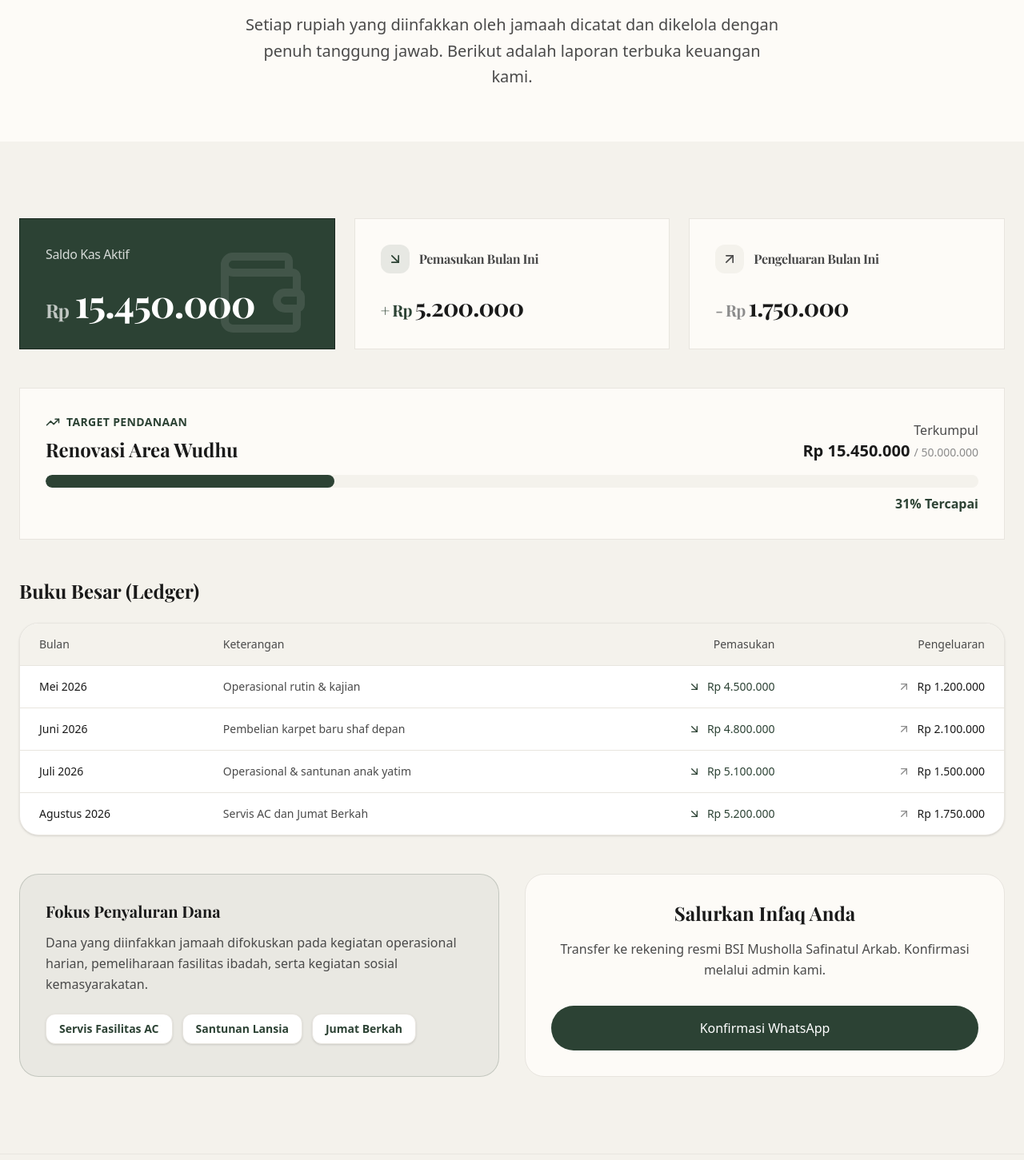
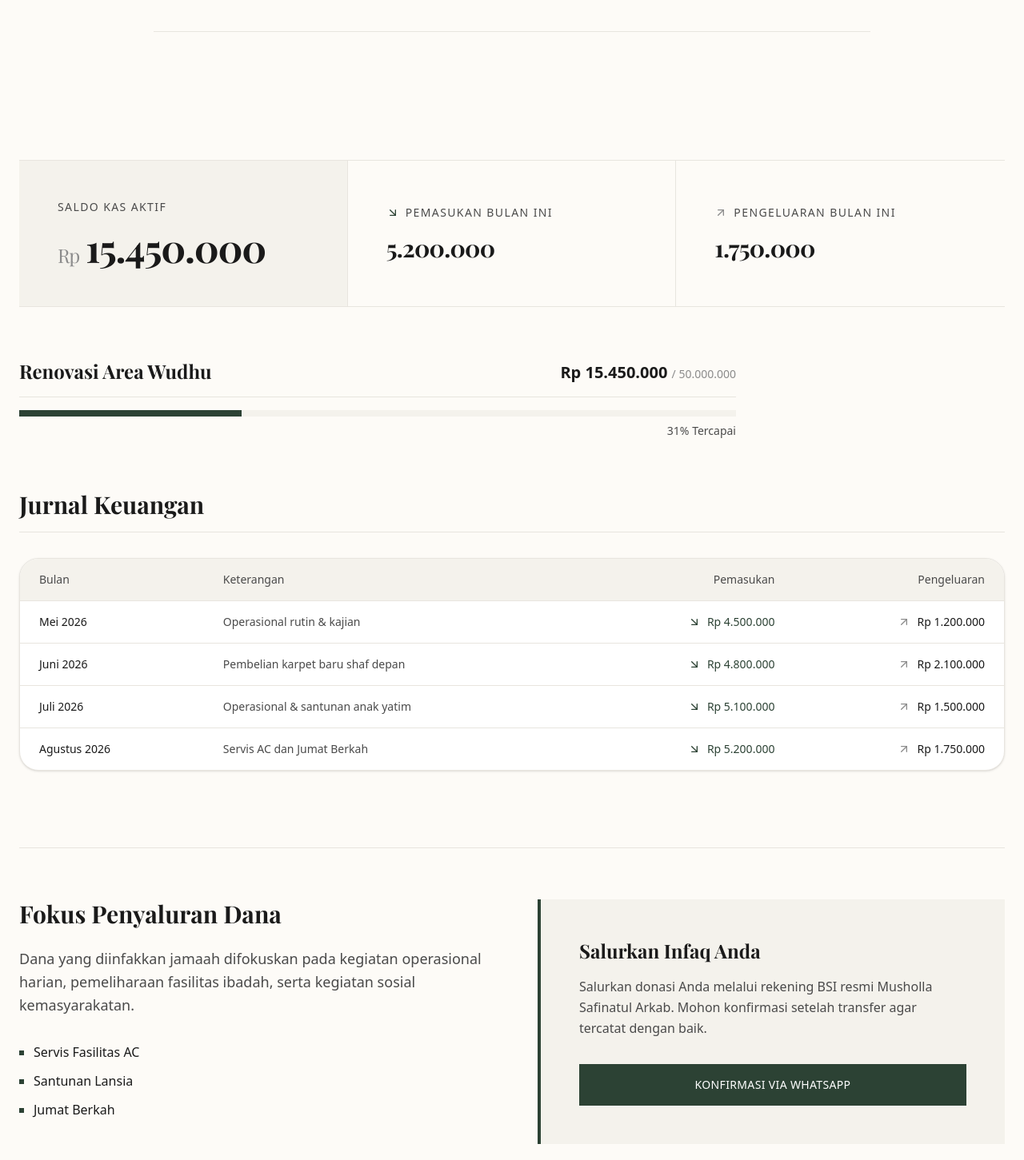
Before and after one commit to kaz-hero123/Musholla-Safinatul-Arkab, a Next.js app: page /infaq in a window 1280 px wide. Shown: the part 319-1770 px from the top of the page at 80% size. Built offline with nearby package versions, Linux system fonts and the light colour scheme; a web font is replaced by a local one.

Commit message:
refactor(finance): rebuild infaq dashboard into financial report

```diff
--- a/src/app/infaq/page.tsx
+++ b/src/app/infaq/page.tsx
@@ -10,14 +10,9 @@ export default function InfaqPage() {
   return (
     <>
       <section className="pt-32 pb-16 px-6 bg-bg-primary text-center">
-        <div className="max-w-4xl mx-auto">
-          <div className="inline-flex items-center gap-2 mb-6 px-4 py-2 rounded-full border border-border bg-bg-secondary">
-            <span className="w-2 h-2 rounded-full bg-emerald-primary animate-pulse"></span>
-            <span className="text-text-secondary text-sm font-bold tracking-wide uppercase">Real-time Report</span>
-          </div>
+        <div className="max-w-4xl mx-auto border-b border-border pb-12">
           <h1 className="font-display text-4xl md:text-6xl font-bold tracking-tight text-text-primary mb-6">
-            Amanah Umat, <br />
-            <span className="text-emerald-primary">Transparansi Nyata.</span>
+            Laporan <span className="text-emerald-primary italic">Amanah.</span>
           </h1>
           <p className="text-lg md:text-xl text-text-secondary leading-relaxed max-w-2xl mx-auto">
             Setiap rupiah yang diinfakkan oleh jamaah dicatat dan dikelola dengan penuh tanggung jawab. Berikut adalah laporan terbuka keuangan kami.
--- a/src/components/sections/InfaqDashboard.tsx
+++ b/src/components/sections/InfaqDashboard.tsx
@@ -3,7 +3,6 @@ import React from "react";
 import { INFAQ_DATA } from "@/data/infaq";
 import { Wallet, ArrowDownRight, ArrowUpRight, TrendingUp } from "lucide-react";
 import { LedgerTable } from "@/components/ui/ledger-table";
-import { Card, CardHeader, CardTitle, CardContent } from "@/components/ui/card";
 
 export default function InfaqDashboard() {
   const {
@@ -19,127 +18,105 @@ export default function InfaqDashboard() {
   const progressPercent = Math.min(Math.round((currentBalance / goal) * 100), 100);
 
   return (
-    <section className="py-16 md:py-24 px-6 bg-bg-secondary">
+    <section className="py-16 md:py-24 px-6 bg-bg-primary">
       <div className="max-w-7xl mx-auto">
 
-        {/* Top KPI Metrics */}
-        <div className="grid grid-cols-1 md:grid-cols-3 gap-6 mb-12">
+        {/* Top KPI Metrics - Flat Editorial Style */}
+        <div className="grid grid-cols-1 md:grid-cols-3 gap-0 mb-16 border-y border-border divide-y md:divide-y-0 md:divide-x divide-border">
+
           {/* Main Balance */}
-          <Card className="md:col-span-1 bg-emerald-primary text-white border-emerald-deep relative overflow-hidden">
-            <div className="absolute top-0 right-0 p-8 opacity-10">
-              <Wallet size={120} />
-            </div>
-            <CardHeader>
-              <CardTitle className="text-white/80 text-base font-sans font-medium">Saldo Kas Aktif</CardTitle>
-            </CardHeader>
-            <CardContent>
-              <div className="flex items-baseline gap-2 text-4xl md:text-5xl font-bold font-display tracking-tight mt-2">
-                <span className="text-2xl text-white/70 font-sans">Rp</span>
+          <div className="p-8 md:p-12 bg-bg-secondary flex flex-col justify-center">
+            <h3 className="text-sm font-medium tracking-widest uppercase text-text-secondary mb-4">Saldo Kas Aktif</h3>
+            <div className="flex items-baseline gap-2 text-4xl md:text-5xl font-bold font-display text-text-primary tracking-tight">
+              <span className="text-2xl text-text-muted font-sans font-normal">Rp</span>
               {Intl.NumberFormat("id-ID").format(currentBalance)}
             </div>
-            </CardContent>
-          </Card>
+          </div>
 
           {/* Income */}
-          <Card className="card-premium">
-            <CardHeader className="pb-2">
-              <div className="flex items-center gap-3">
-                <div className="p-2 bg-emerald-primary/10 rounded-xl">
-                  <ArrowDownRight className="text-emerald-primary" size={20} />
-                </div>
-                <CardTitle className="text-base text-text-secondary">Pemasukan Bulan Ini</CardTitle>
-              </div>
-            </CardHeader>
-            <CardContent>
-              <div className="text-3xl font-bold font-display text-text-primary tracking-tight mt-4">
-                <span className="text-emerald-primary text-xl font-sans mr-1">+ Rp</span>
+          <div className="p-8 md:p-12 flex flex-col justify-center">
+            <h3 className="text-sm font-medium tracking-widest uppercase text-text-secondary mb-4 flex items-center gap-2">
+              <ArrowDownRight className="text-emerald-primary" size={16} />
+              Pemasukan Bulan Ini
+            </h3>
+            <div className="text-3xl font-bold font-display text-text-primary tracking-tight">
               {Intl.NumberFormat("id-ID").format(incomeThisMonth)}
             </div>
-            </CardContent>
-          </Card>
+          </div>
 
           {/* Expense */}
-          <Card className="card-premium">
-            <CardHeader className="pb-2">
-              <div className="flex items-center gap-3">
-                <div className="p-2 bg-bg-secondary rounded-xl">
-                  <ArrowUpRight className="text-text-secondary" size={20} />
-                </div>
-                <CardTitle className="text-base text-text-secondary">Pengeluaran Bulan Ini</CardTitle>
-              </div>
-            </CardHeader>
-            <CardContent>
-              <div className="text-3xl font-bold font-display text-text-primary tracking-tight mt-4">
-                <span className="text-text-muted text-xl font-sans mr-1">- Rp</span>
+          <div className="p-8 md:p-12 flex flex-col justify-center">
+            <h3 className="text-sm font-medium tracking-widest uppercase text-text-secondary mb-4 flex items-center gap-2">
+              <ArrowUpRight className="text-text-muted" size={16} />
+              Pengeluaran Bulan Ini
+            </h3>
+            <div className="text-3xl font-bold font-display text-text-primary tracking-tight">
               {Intl.NumberFormat("id-ID").format(expenseThisMonth)}
             </div>
-            </CardContent>
-          </Card>
           </div>
 
-        {/* Goal Progress */}
-        <Card className="card-premium mb-12">
-          <CardContent className="pt-8">
-            <div className="flex flex-col md:flex-row justify-between items-start md:items-end mb-4 gap-4">
+        </div>
+
+        {/* Goal Progress - Editorial Bar */}
+        <div className="mb-16 max-w-4xl">
+          <div className="flex flex-col md:flex-row justify-between items-start md:items-end mb-4 gap-4 border-b border-border pb-4">
             <div>
-                <div className="flex items-center gap-2 text-emerald-primary mb-2">
-                  <TrendingUp size={18} />
-                  <span className="font-semibold text-sm tracking-wide uppercase">Target Pendanaan</span>
-                </div>
               <h3 className="text-2xl font-bold font-display text-text-primary">{goalTitle}</h3>
             </div>
-              <div className="text-right">
-                <p className="text-text-secondary font-medium">Terkumpul</p>
+            <div className="text-left md:text-right">
               <p className="text-xl font-bold text-text-primary">
                 Rp {Intl.NumberFormat("id-ID").format(currentBalance)} <span className="text-sm font-normal text-text-muted">/ {Intl.NumberFormat("id-ID").format(goal)}</span>
               </p>
             </div>
           </div>
 
-            <div className="h-4 w-full bg-bg-secondary rounded-full overflow-hidden mb-2">
+          <div className="h-2 w-full bg-bg-secondary overflow-hidden">
             <div
               style={{ width: `${progressPercent}%` }}
-                className="h-full bg-emerald-primary rounded-full transition-all duration-1000 ease-out"
+              className="h-full bg-emerald-primary transition-all duration-1000 ease-out"
             />
           </div>
-            <p className="text-right text-emerald-primary font-bold">{progressPercent}% Tercapai</p>
-          </CardContent>
-        </Card>
+          <p className="text-right text-text-secondary font-medium text-sm mt-2">{progressPercent}% Tercapai</p>
+        </div>
 
         {/* Data Table */}
-        <div className="mb-12">
-          <h3 className="text-2xl font-bold font-display text-text-primary mb-6">Buku Besar (Ledger)</h3>
+        <div className="mb-24">
+          <h3 className="text-3xl font-bold font-display text-text-primary mb-8 border-b border-border pb-4">Jurnal Keuangan</h3>
+          {/* Note: the LedgerTable component should ideally be flattened as well. We assume it inherits table styles. */}
           <LedgerTable history={history} />
         </div>
 
         {/* Narrative Impact */}
-        <div className="grid md:grid-cols-2 gap-8">
-          <div className="bg-emerald-primary/5 border border-emerald-primary/20 rounded-3xl p-8">
-            <h3 className="font-display font-bold text-xl text-text-primary mb-3">Fokus Penyaluran Dana</h3>
-            <p className="text-text-secondary leading-relaxed mb-6">
+        <div className="grid md:grid-cols-2 gap-16 border-t border-border pt-16">
+          <div>
+            <h3 className="font-display font-bold text-3xl text-text-primary mb-6">Fokus Penyaluran Dana</h3>
+            <p className="text-text-secondary text-lg leading-relaxed mb-8">
               Dana yang diinfakkan jamaah difokuskan pada kegiatan operasional harian, pemeliharaan fasilitas ibadah, serta kegiatan sosial kemasyarakatan.
             </p>
-            <div className="flex flex-wrap gap-3">
+            <div className="flex flex-col gap-3">
               {recentDistributionNotes.map((note, i) => (
-                <span key={i} className="text-sm font-semibold bg-white px-4 py-2 rounded-xl border border-border text-emerald-primary shadow-sm">
+                <div key={i} className="flex items-start gap-3">
+                  <div className="w-1.5 h-1.5 rounded-none bg-emerald-primary mt-2.5 shrink-0" />
+                  <span className="text-text-primary font-medium">
                     {note}
                   </span>
+                </div>
               ))}
             </div>
           </div>
 
-          <div className="bg-bg-primary border border-border rounded-3xl p-8 flex flex-col justify-center text-center">
+          <div className="bg-bg-secondary p-8 md:p-12 flex flex-col justify-center border-l-4 border-emerald-primary">
             <h3 className="text-2xl font-display font-bold text-text-primary mb-4">Salurkan Infaq Anda</h3>
             <p className="text-text-secondary leading-relaxed mb-8">
-              Transfer ke rekening resmi BSI Musholla Safinatul Arkab. Konfirmasi melalui admin kami.
+              Salurkan donasi Anda melalui rekening BSI resmi Musholla Safinatul Arkab. Mohon konfirmasi setelah transfer agar tercatat dengan baik.
             </p>
             <a
               href="https://wa.me/6282143506574"
               target="_blank"
               rel="noopener noreferrer"
-              className="inline-flex items-center justify-center bg-emerald-primary hover:bg-emerald-deep text-white font-medium px-8 py-4 rounded-full transition-colors"
+              className="inline-flex items-center justify-center bg-emerald-primary hover:bg-emerald-deep text-white font-medium px-8 py-4 transition-colors text-sm tracking-wide uppercase"
             >
-              Konfirmasi WhatsApp
+              Konfirmasi via WhatsApp
             </a>
           </div>
         </div>
```
Lines whose indentation alone changed are shown as unchanged.
